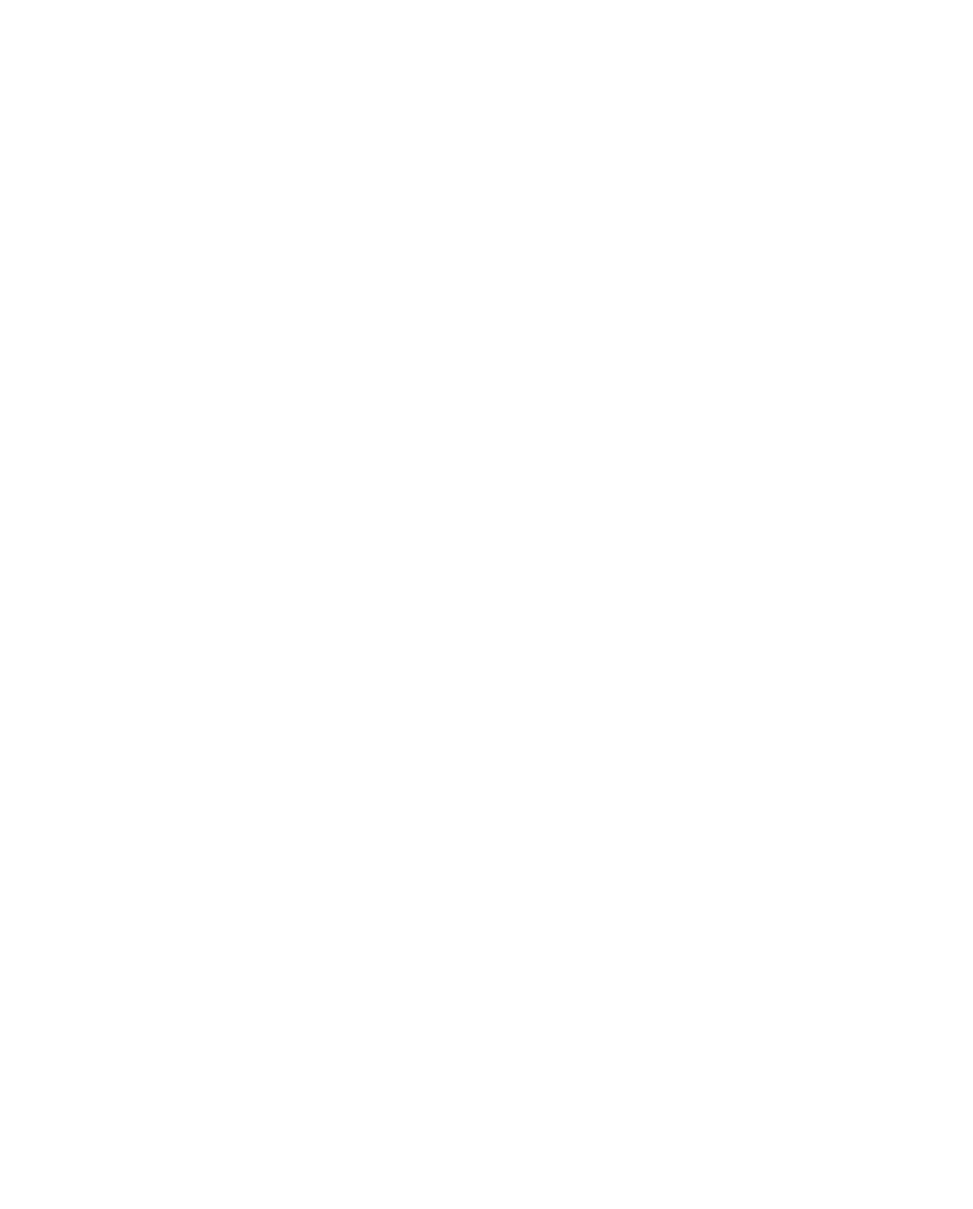
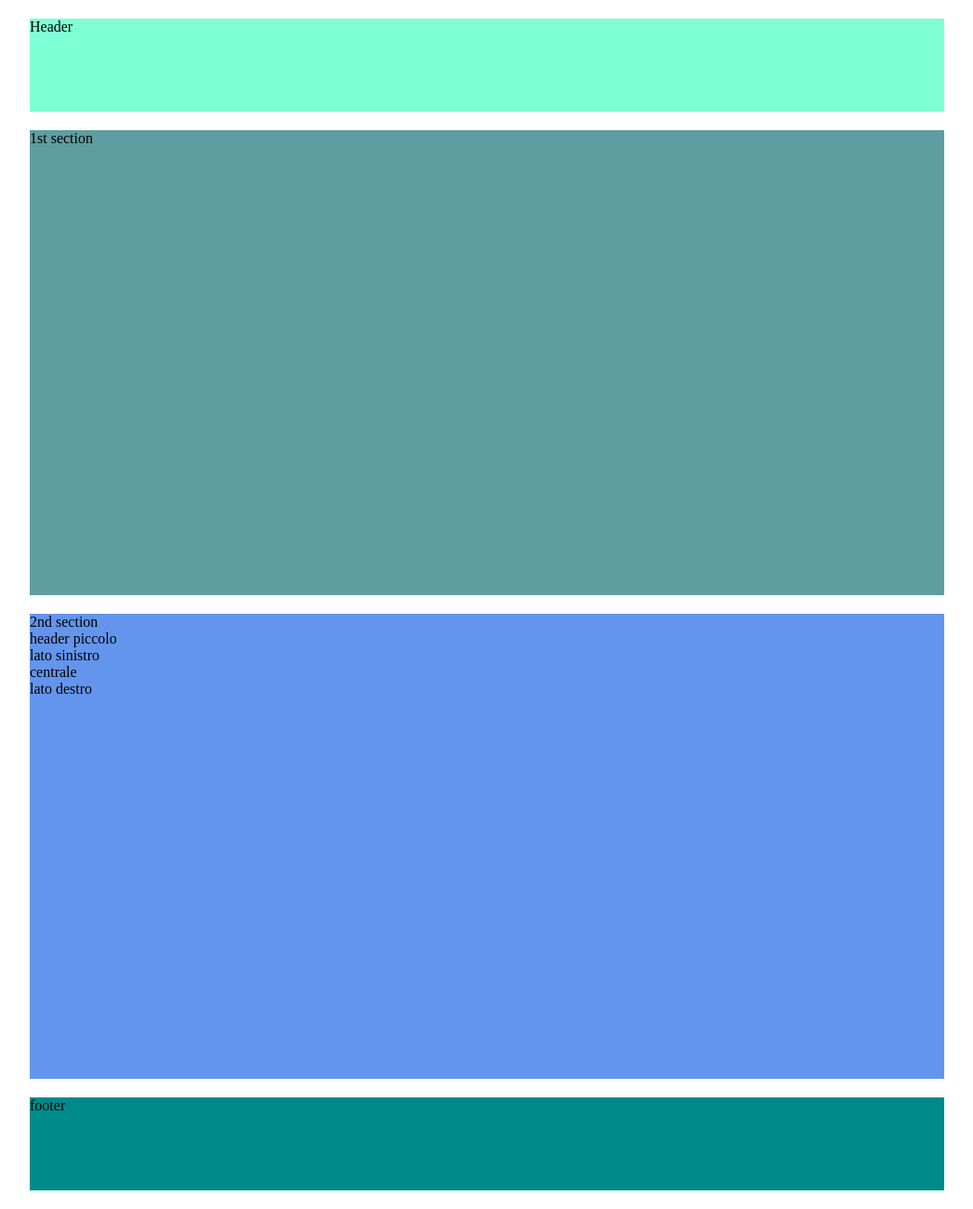
Before and after one commit to leitongchen/htmlcss-struttura-wp, a plain HTML site: page index.html in a window 1280 px wide. Shown: the whole page at 93% size, without its empty margins (116-1163 px from the left). Before the commit the page ends 800 px from the top, so only its background shows below. Drawn offline with Linux system fonts and the light colour scheme.

Commit message:
structure added

```diff
--- a/index.html
+++ b/index.html
@@ -3,9 +3,38 @@
 <head>
     <meta charset="UTF-8">
     <meta name="viewport" content="width=device-width, initial-scale=1.0">
+
+    <link rel="stylesheet" href="style.css">
     <title>Wordpress Reboot</title>
 </head>
 <body>
-
+    <div class="wrapper">
+        <header>
+            Header
+        </header>
+        <main>
+            <section class="sezione-uno">
+                1st section
+            </section>
+            <section class="sezione-due">
+                2nd section
+                <div>
+                    header piccolo
+                </div>
+                <aside>
+                    lato sinistro
+                </aside>
+                <div>
+                    centrale
+                </div>
+                <aside>
+                    lato destro
+                </aside>
+            </section>
+        </main>
+        <footer>
+            footer
+        </footer>
+    </div>
 </body>
 </html>
--- a/style.css
+++ b/style.css
@@ -3,3 +3,40 @@
     padding: 0;
     box-sizing: border-box;
 }
+
+.clearfix {
+    content: "";
+    display: table;
+    clear: both;
+}
+
+.wrapper {
+    width: 80vw;
+    margin: auto;
+}
+
+header {
+    background-color: aquamarine;
+    height: 100px;
+}
+
+main section {
+    height: 500px;
+}
+
+section.sezione-uno {
+    background-color: cadetblue;
+}
+
+section.sezione-due {
+    background-color: cornflowerblue;
+}
+
+footer {
+    background-color: darkcyan;
+    height: 100px;
+}
+
+header, section, footer {
+    margin: 20px;
+}
```
